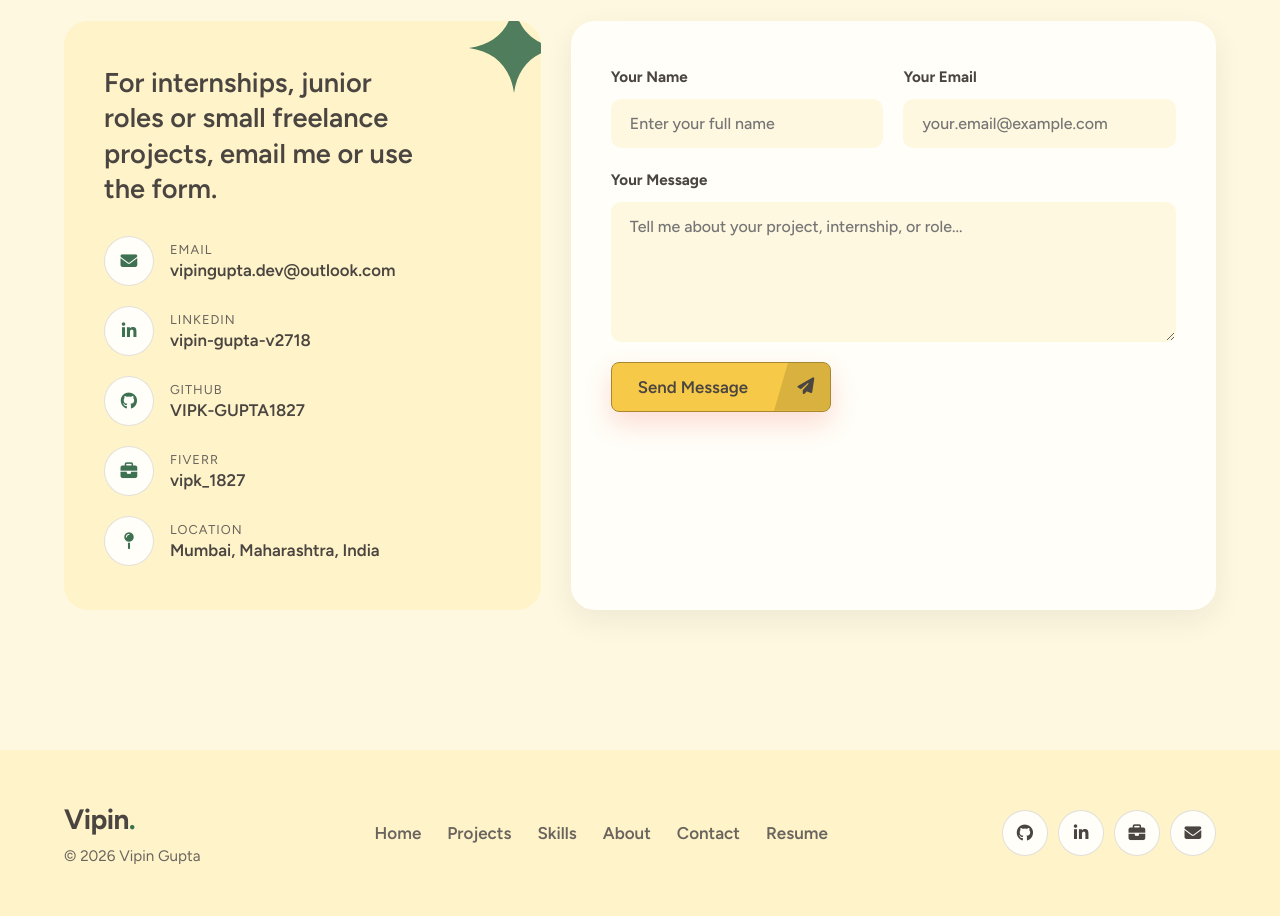
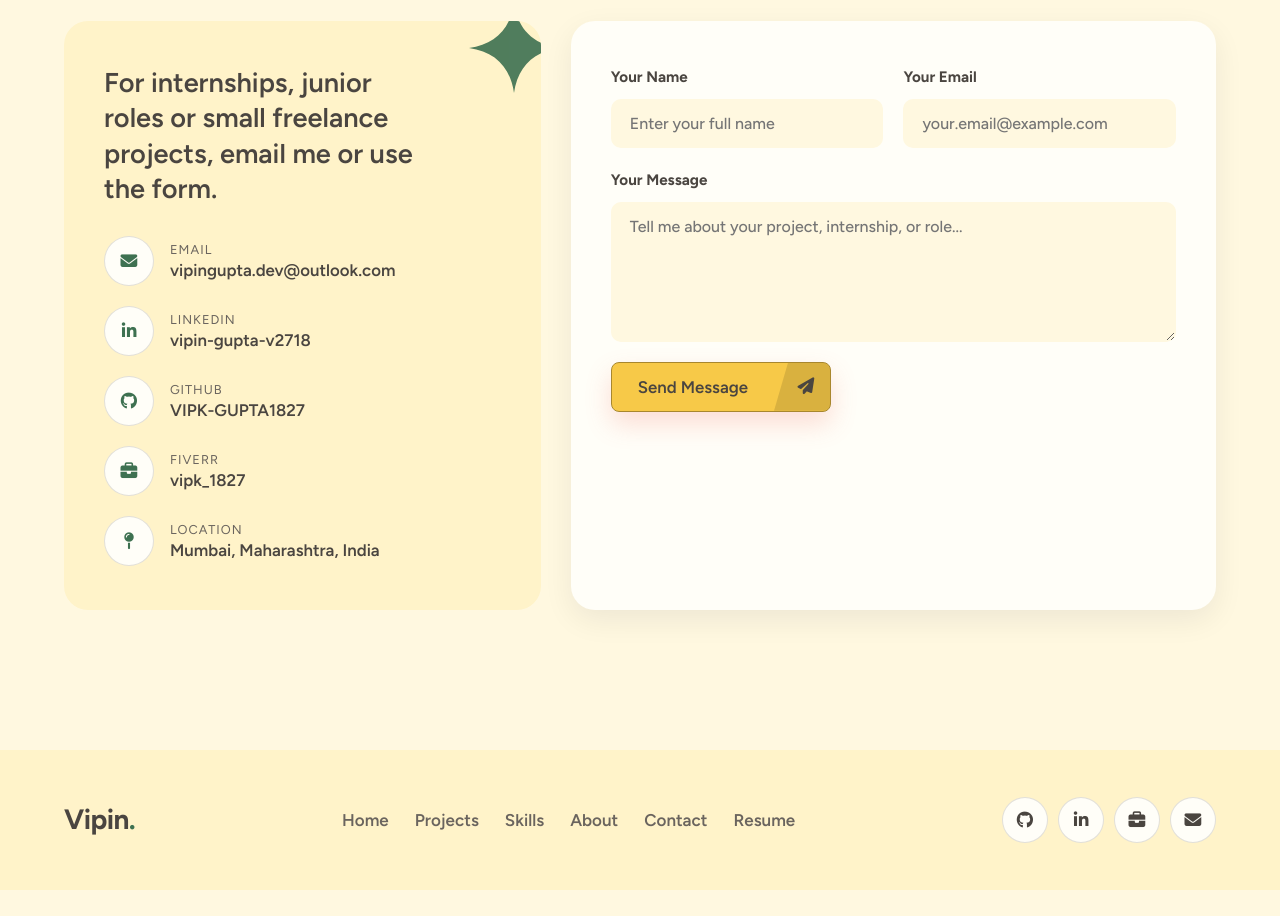
Before and after one commit to VIPK-GUPTA1827/portfolio, a plain HTML site: page index.html in a window 1280 px wide. Shown: the part 5635-6551 px from the top of the page. After the commit the page ends 6525 px from the top, so only its background shows below. Drawn offline with Linux system fonts and the light colour scheme.

Commit message:
chore(footer): remove copyright line under logo

```diff
--- a/index.html
+++ b/index.html
@@ -514,7 +514,6 @@
         <div class="container footer-container">
             <div class="footer-left">
                 <span class="footer-logo">Vipin<span class="dot">.</span></span>
-                <p class="footer-copy">&copy; 2026 Vipin Gupta</p>
             </div>
             <div class="footer-links">
                 <a href="#home">Home</a>
```
